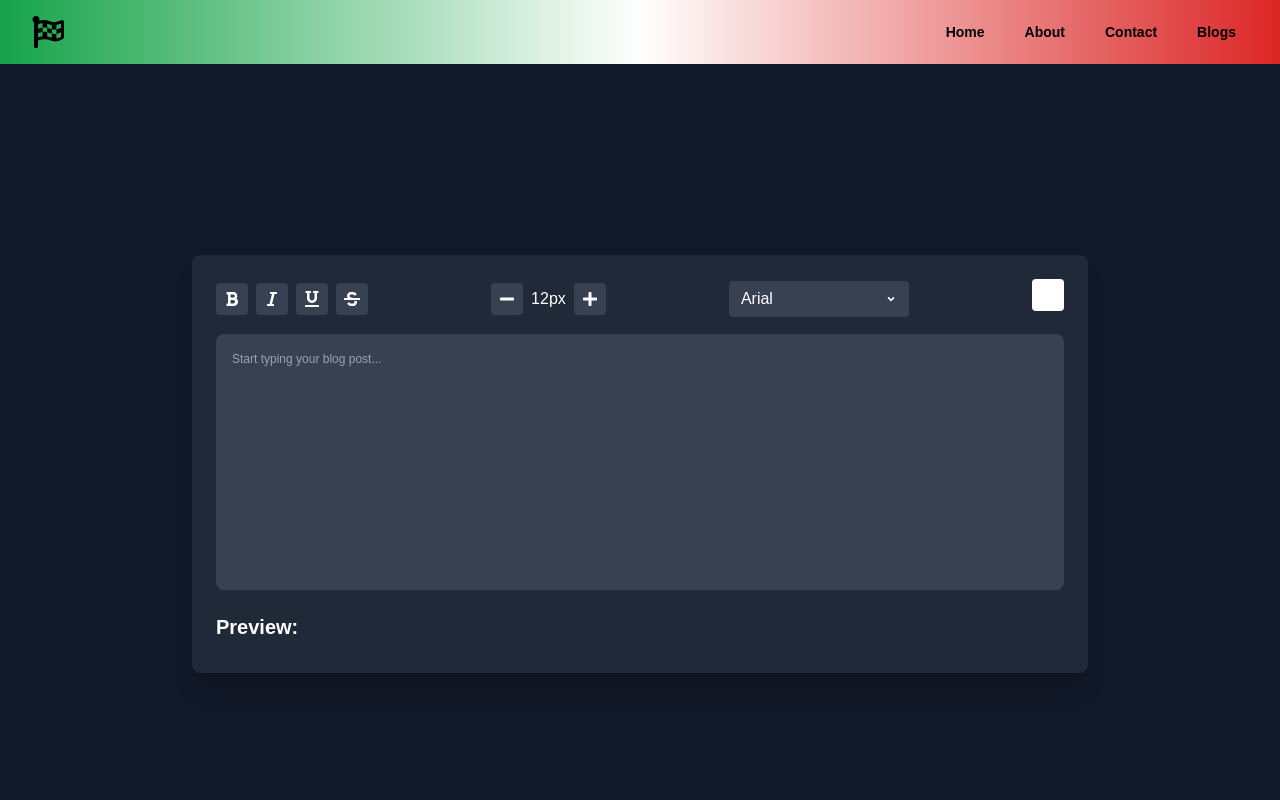
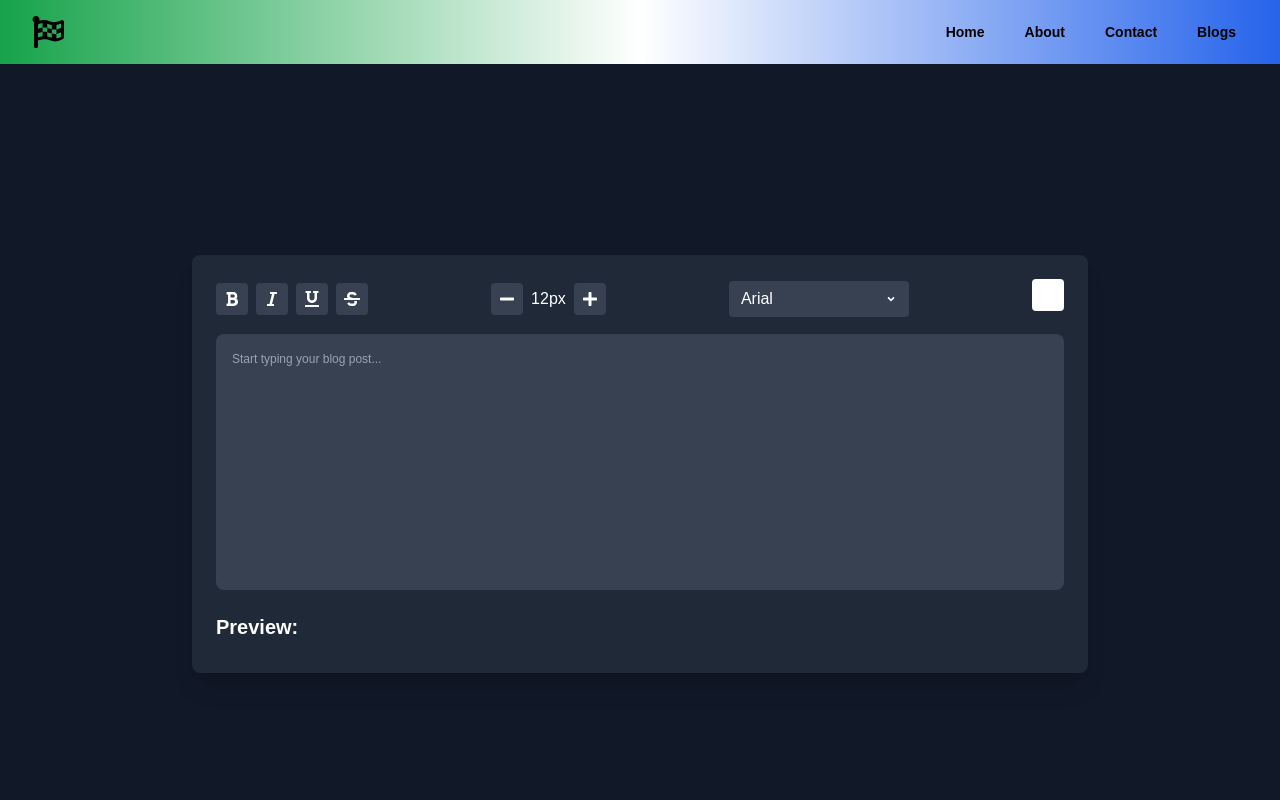
Before and after one commit to Saking-tech/Palestine, a Next.js app: page / in a window 1280 px wide. Shown: the top 800 px of the page. Built offline with nearby package versions, Linux system fonts and the light colour scheme.

Commit message:
Update navbar.tsx

```diff
--- a/src/app/Components/navbar.tsx
+++ b/src/app/Components/navbar.tsx
@@ -28,7 +28,7 @@ const Navbar = () => {
 
   return (
     <main>
-      <nav className="bg-gradient-to-r from-green-600 via-white to-red-600 shadow-lg">
+      <nav className="bg-gradient-to-r from-green-600 via-white to-blue-600 shadow-lg">
         <div className="max-w-7xl mx-auto px-4 sm:px-6 lg:px-8">
           <div className="flex items-center justify-between h-16">
             <div className="flex items-center">
```
